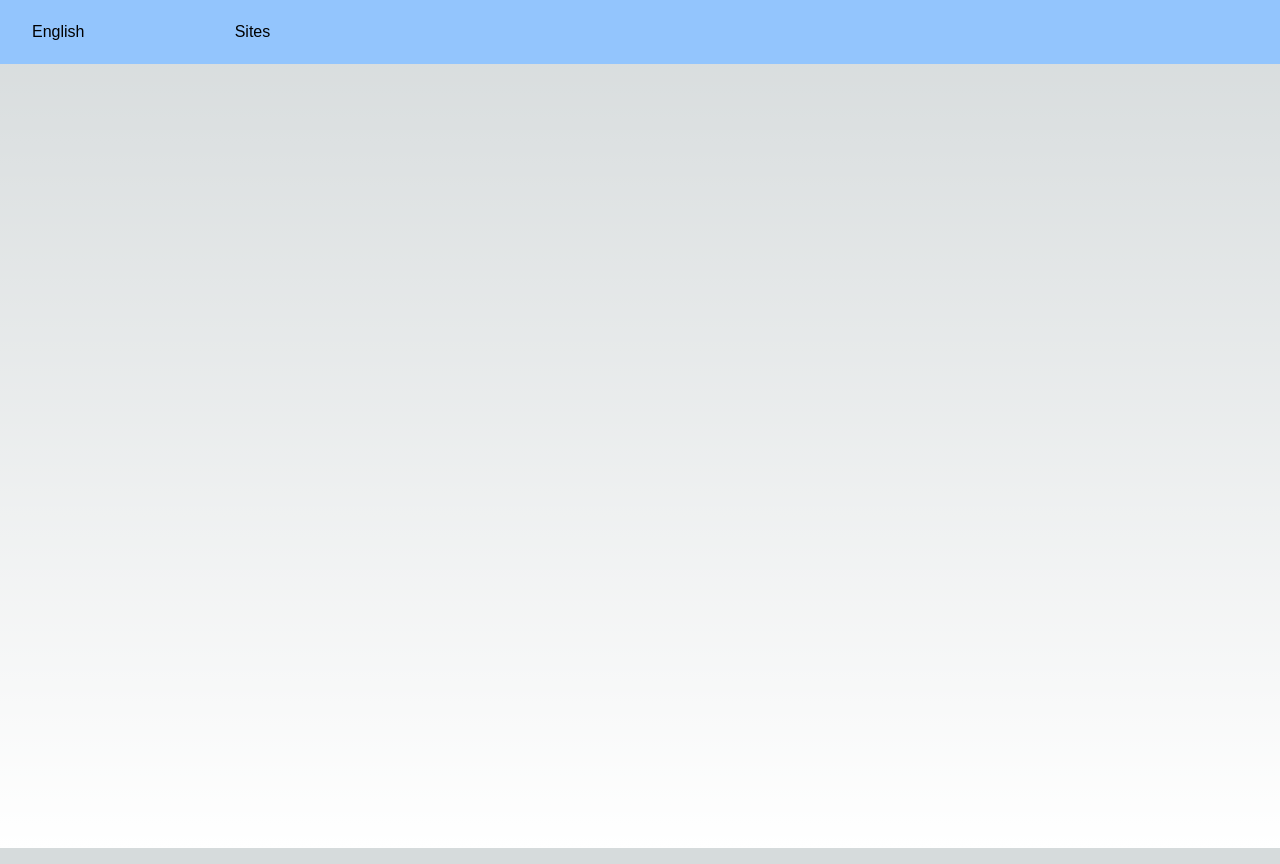
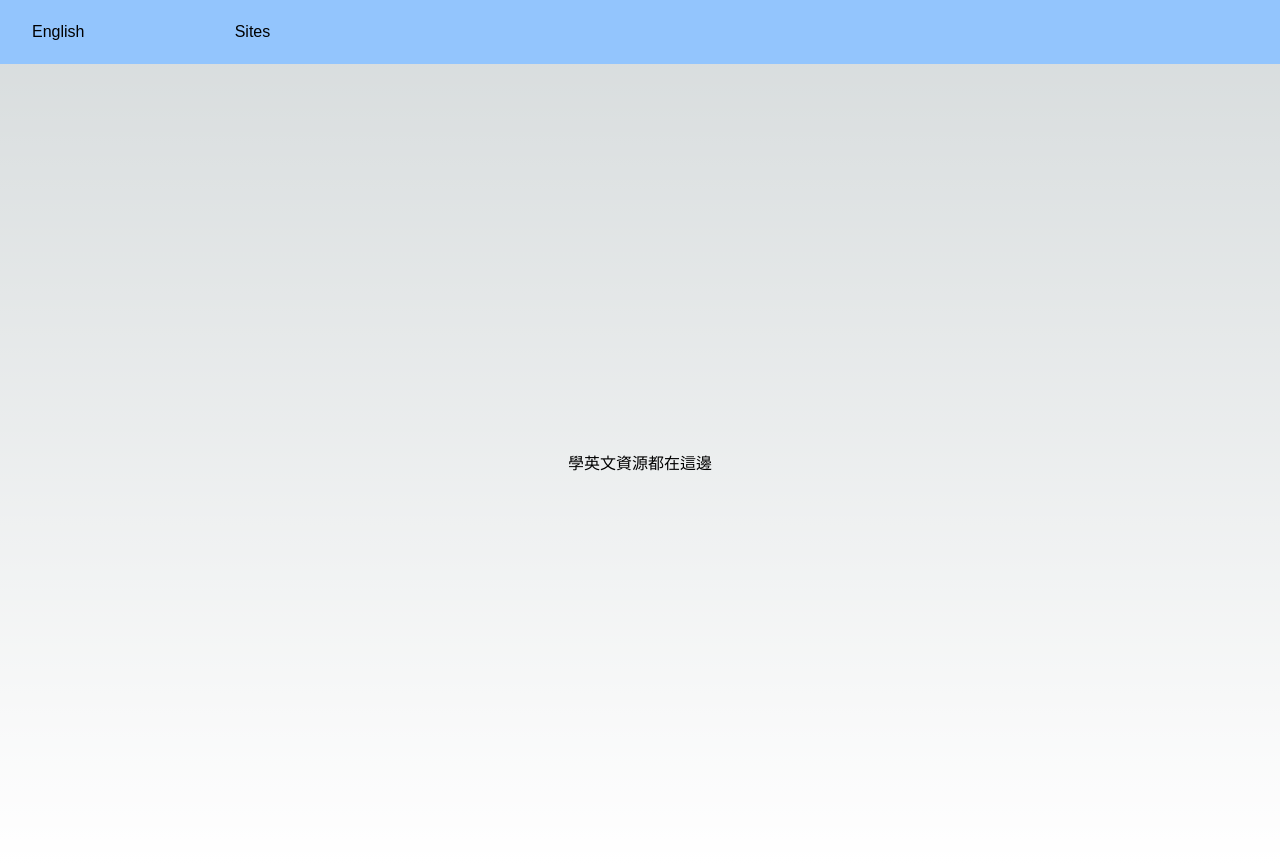
Before and after one commit to LunaGoodnight/english, a Next.js app: page / in a window 1280 px wide. Built offline with nearby package versions, Linux system fonts and the light colour scheme.

Commit message:
[Update] index style

```diff
--- a/common/Header.tsx
+++ b/common/Header.tsx
@@ -3,7 +3,9 @@ import Link from "next/link";
 export const Header = () => {
   return (
     <div className="w-full flex justify-center bg-blue-300 px-8 py-5">
-      <div className="w-1/6">English</div>
+      <Link href="/" className="w-1/6">
+        English
+      </Link>
       <nav className="w-5/6">
         <ul>
           <li>
--- a/pages/index.tsx
+++ b/pages/index.tsx
@@ -29,8 +29,11 @@ export default function Home() {
         <meta name="viewport" content="width=device-width, initial-scale=1" />
         <link rel="icon" href="/favicon.ico" />
       </Head>
-      <main className={styles.main}>
+      <main className="flex-col">
         <Header />
+        <div className="flex justify-center items-center min-h-screen">
+          學英文資源都在這邊
+        </div>
       </main>
     </>
   );
--- a/pages/sites.tsx
+++ b/pages/sites.tsx
@@ -1,4 +1,3 @@
-import styled from "styled-components";
 import { SiteNavigation } from "../common/SiteNavigation";
 import { siteList } from "../configs/siteList";
 import { Header } from "../common/Header";
```
